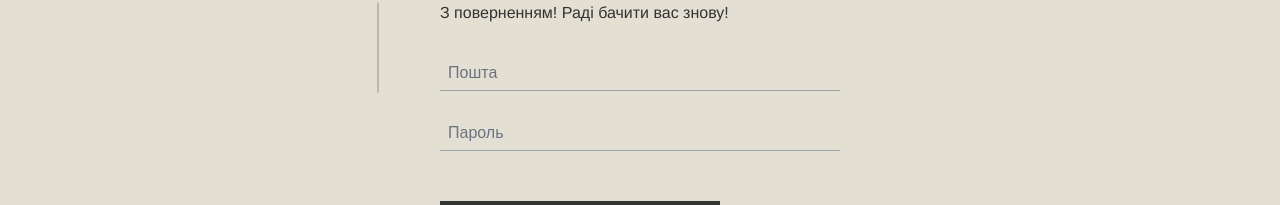
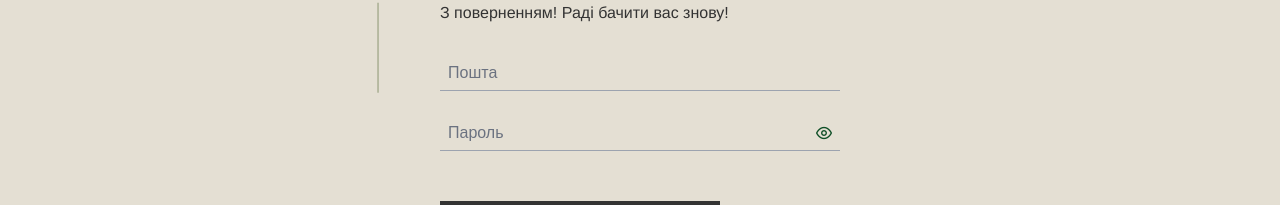
Before and after one commit to BizarrIlliada/xvistolittia, a Vue app: page /auth/login in a window 1280 px wide. Shown: the part 344-549 px from the top of the page. Built offline with nearby package versions, Linux system fonts and the light colour scheme; no server answers.

Commit message:
basic login and input component

```diff
--- a/src/App.vue
+++ b/src/App.vue
@@ -1,4 +1,5 @@
 <template>
+  <!-- {{ authStore.user ? 'LOGGED IN' : 'NOT LOGGED IN' }} -->
   <TheHeader></TheHeader>
 
   <main class="app-main">
@@ -11,10 +12,19 @@
 </template>
 
 <script setup lang="ts">
+  import { onMounted } from 'vue';
   import { RouterView } from 'vue-router';
+
+  import { useAuthStore } from './stores/authStore';
 
   import TheHeader from '@/components/TheHeader.vue';
   import TheFooter from '@/components/TheFooter.vue';
+
+  const authStore = useAuthStore();
+
+  onMounted(async () => {
+    authStore.initAuth();
+  });
 </script>
 
 <style scoped lang="scss">
--- a/src/components/TheMainNavigation.vue
+++ b/src/components/TheMainNavigation.vue
@@ -1,7 +1,7 @@
 <template>
   <nav class="nav">
     <ul class="nav__list df df--aic">
-      <li v-for="link in navLinks" :key="link.to.name" class="nav-item">
+      <li v-for="link in navLinks" :key="link.to.name" class="nav__item">
         <RouterLink
           :to="link.to"
           class="nav__link"
@@ -10,11 +10,22 @@
           {{ $t(link.label) }}
         </RouterLink>
       </li>
+      <li v-if="authStore.user" class="nav__item">
+        <span class="nav__link" @click="logout">
+          {{ $t('shared.logout') }}
+        </span>
+      </li>
     </ul>
   </nav>
 </template>
 
 <script setup lang="ts">
+  import { useRouter } from 'vue-router';
+  import { useAuthStore } from '@/stores/authStore';
+
+  const router = useRouter();
+  const authStore = useAuthStore();
+
   const navLinks = [
     {
       to: { name: 'HomePage' },
@@ -29,6 +40,12 @@
       label: 'shared.tabs.aboutUs',
     },
   ];
+
+  async function logout() {
+    await authStore.logout();
+
+    router.push({ name: 'AuthPage' });
+  }
 </script>
 
 <style scoped lang="scss">
@@ -53,6 +70,7 @@
       letter-spacing: 1.5px;
       transition: color .3s ease;
       text-transform: uppercase;
+      cursor: pointer;
 
       &:hover {
         color: #fff;
--- a/src/components/UI/MyInput.vue
+++ b/src/components/UI/MyInput.vue
@@ -2,12 +2,22 @@
   <div class="my-input">
     <input
       :id="id"
-      :type="type"
+      :type="inputType"
       :placeholder="placeholder"
       :class="inputClasses"
       :value="modelValue"
       @input="onInput"
     >
+
+    <div v-if="type === 'password'" class="my-input__eye-container" @click="togglePasswordVisibility">
+      <i
+        class="pi"
+        :class="{
+          'pi-eye': !isPasswordVisible,
+          'pi-eye-slash': isPasswordVisible,
+        }"
+      ></i>
+    </div>
 
     <Transition name="error">
       <small v-if="invalid && errorMessage" class="my-input__error">
@@ -43,9 +53,6 @@
     errorMessage: '',
   });
 
-  // TODO: add eye visibility switcher
-  const isPasswordVisible = ref(false);
-
   const inputClasses = computed(() => {
     const mainClass = 'my-input__input'
     const classes = [mainClass];
@@ -54,8 +61,26 @@
       classes.push(mainClass + '--invalid');
     }
 
+    if (props.type === 'password') {
+      classes.push(mainClass + '--password');
+    }
+
     return classes;
 });
+
+  const isPasswordVisible = ref(false);
+
+  const inputType = computed(() => {
+    if (props.type === 'password') {
+      return isPasswordVisible.value ? 'text' : 'password';
+    }
+
+    return props.type;
+  });
+
+  function togglePasswordVisibility() {
+    isPasswordVisible.value = !isPasswordVisible.value;
+  }
 
   function onInput(event: Event) {
     const target = event.target as HTMLInputElement;
@@ -75,6 +100,8 @@
       background-color: transparent;
       border: none;
       border-bottom: 1px solid $surface-400;
+      border-bottom-left-radius: 0px;
+      border-bottom-right-radius: 0px;
       outline: none;
       color: $green-900;
       font-size: 16px;
@@ -105,6 +132,19 @@
           color: $red-600;
         }
       }
+
+      &--password {
+        padding-right: 32px;
+      }
+    }
+
+    &__eye-container {
+      position: absolute;
+      right: 8px;
+      display: inline-block;
+      transform: translateY(50%);
+      cursor: pointer;
+      color: $green-900;
     }
 
     &__error {
--- a/src/i18n/en/shared.ts
+++ b/src/i18n/en/shared.ts
@@ -1,4 +1,5 @@
 export default {
+  logout: 'Logout',
   tabs: {
     tabName: "{title} {'|'} XVIStolittia",
     home: 'Home',
--- a/src/i18n/uk/shared.ts
+++ b/src/i18n/uk/shared.ts
@@ -1,4 +1,5 @@
 export default {
+  logout: 'Вийти',
   tabs: {
     tabName: "{title} {'|'} XVIStolittia",
     home: 'Головна',
--- a/src/pages/GalleryPage.vue
+++ b/src/pages/GalleryPage.vue
@@ -1,3 +1,16 @@
 <template>
-  Gallery
+  <div class="gallery">
+    <PhotoInputComponent v-if="authStore.user"></PhotoInputComponent>
+    <h1 class="gallery" v-else>
+      Gallery
+    </h1>
+  </div>
 </template>
+
+<script setup lang="ts">
+  import PhotoInputComponent from '@/components/shared/PhotoInputComponent.vue';
+
+  import { useAuthStore } from '@/stores/authStore';
+
+  const authStore = useAuthStore();
+</script>
--- a/src/pages/HomePage.vue
+++ b/src/pages/HomePage.vue
@@ -1,15 +1,10 @@
 <template>
   <div class="home-page">
-    <!-- TODO: connect firebase backend for photo storage -->
-    <!-- <MyPhotoContainer>
-      <img src="../assets/photos/photo(1).webp" alt="Lial'ka with Mar'iana">
-    </MyPhotoContainer> -->
-    <PhotoInputComponent></PhotoInputComponent>
+    <h1>Home</h1>
   </div>
 </template>
 
 <script setup lang="ts">
-  import PhotoInputComponent from '@/components/shared/PhotoInputComponent.vue';
 </script>
 
 <style scoped lang="scss">
--- a/src/pages/auth/LoginComponent.vue
+++ b/src/pages/auth/LoginComponent.vue
@@ -8,7 +8,7 @@
     </p>
 
     <form class="auth__form" @submit="onSubmit">
-      <!-- TODO:  -->
+      <!-- TODO: remove rounded angels on inputs (IPhone), refactor translations -->
       <MyInput
         id="login-email-input"
         :placeholder="$t('authPage.email')"
@@ -40,9 +40,14 @@
 </template>
 
 <script setup lang="ts">
+  import { useRouter } from 'vue-router';
+  import { useAuthStore } from '@/stores/authStore';
   // import { ref } from 'vue';
   import { defineRule, useForm, useField } from 'vee-validate';
   import { useValidationRules } from '@/tools/hooks/validation-rules';
+
+  const router = useRouter();
+  const authStore = useAuthStore();
 
   const { requiredRule, emailRule } = useValidationRules();
 
@@ -56,7 +61,12 @@
   const { value: password } = useField('password', 'required');
 
   const onSubmit = handleSubmit(async (values) => {
-    console.log('Values: ', values);
+    try {
+      await authStore.login(values.email, values.password);
+      router.push({ name: 'HomePage' });
+    } catch (error) {
+      resetForm();
+    }
   });
 </script>
 
--- a/src/router/index.ts
+++ b/src/router/index.ts
@@ -54,15 +54,6 @@ const router = createRouter({
         },
       ],
     },
-    // {
-    //   path: 'upload-photo',
-    //   name: 'UploadPhotoPage',
-    //   component: ,
-    //   meta: {
-    //     translationKey ,
-    //     requiredAuth: true,
-    //   }
-    // },
     {
       path: '/:pathMatch(.*)*',
       name: 'NotFoundPage',
@@ -76,7 +67,7 @@ const router = createRouter({
 
 const { t } = i18n.global;
 
-router.beforeEach((to) => {
+router.beforeEach(async (to, from) => {
   //TODO: tab name is not reactive in the case when language switches
   document.title = t('shared.tabs.tabName', { title: t('shared.tabs.' + to.meta.translationKey as string) });
 });
--- a/src/stores/authStore.ts
+++ b/src/stores/authStore.ts
@@ -1,13 +1,15 @@
+import { ref } from 'vue';
 import { defineStore } from 'pinia';
-import { ref } from 'vue';
 import { fireAuth } from '@/firebase';
 import { onAuthStateChanged, signInWithEmailAndPassword, signOut, type User } from 'firebase/auth';
 
 export const useAuthStore = defineStore('auth', () => {
   const user = ref<User | null>(null);
 
-  function initAuth() {
+  async function initAuth() {
     onAuthStateChanged(fireAuth, (currentUser) => {
+      console.log('Current User: ', currentUser);
+
       user.value = currentUser;
     });
   }
@@ -18,7 +20,7 @@ export const useAuthStore = defineStore('auth', () => {
       user.value = usersCredentials.user;
     } catch (error) {
       //TODO: add alert
-      console.log('Login Error: ', error);
+      return Promise.reject(error);
     }
   }
 
@@ -28,9 +30,9 @@ export const useAuthStore = defineStore('auth', () => {
       user.value === null;
     } catch (error) {
       //TODO: add alert
-      console.log('Logout Error: ', error);
+      return Promise.reject(error);
     }
   }
 
-  return { user, initAuth, login, logout }
+  return { user, initAuth, login, logout };
 });
```
Also changed, not shown: 1 other file (tests, documents, lock files or other folders).
